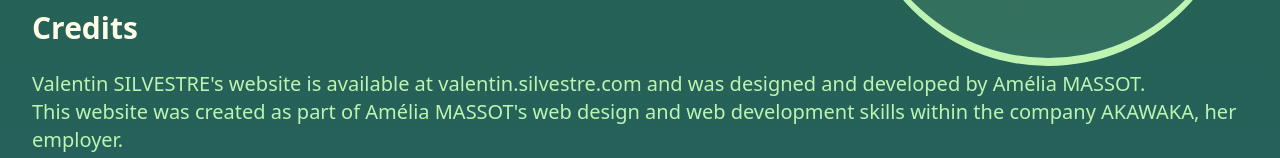
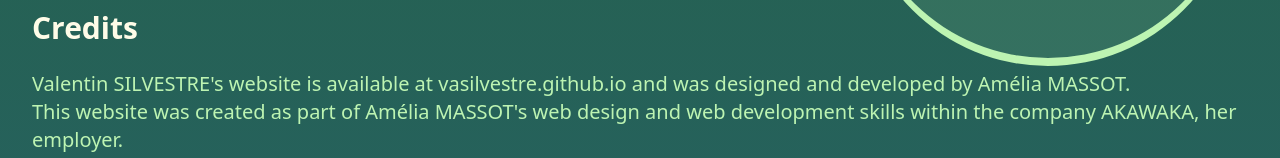
Before and after one commit to vasilvestre/vasilvestre.github.io, a Next.js app: page /legal in a window 1280 px wide. Shown: the part 338-496 px from the top of the page. Built offline with nearby package versions, Linux system fonts and the light colour scheme.

Commit message:
CHange website URL

```diff
--- a/app/legal/page.tsx
+++ b/app/legal/page.tsx
@@ -18,7 +18,7 @@
         <section className="pt-10 mx-auto max-w-md px-4 sm:max-w-3xl sm:px-6 lg:px-8 lg:max-w-7xl">
           <h1 className="text-beige font-black text-4xl md:text-3xl">Credits</h1>
           <div className="mt-6 text-xl text-light-green">
-              <p>Valentin SILVESTRE&apos;s website is available at valentin.silvestre.com and was designed and developed by Amélia MASSOT.</p>
+              <p>Valentin SILVESTRE&apos;s website is available at vasilvestre.github.io and was designed and developed by Amélia MASSOT.</p>
               <p>This website was created as part of Amélia MASSOT&apos;s web design and web development skills within the company AKAWAKA, her employer.</p>
               <p>The content of the site was written by Valentin SILVESTRE, who is the owner of the site.</p>
           </div>
```
